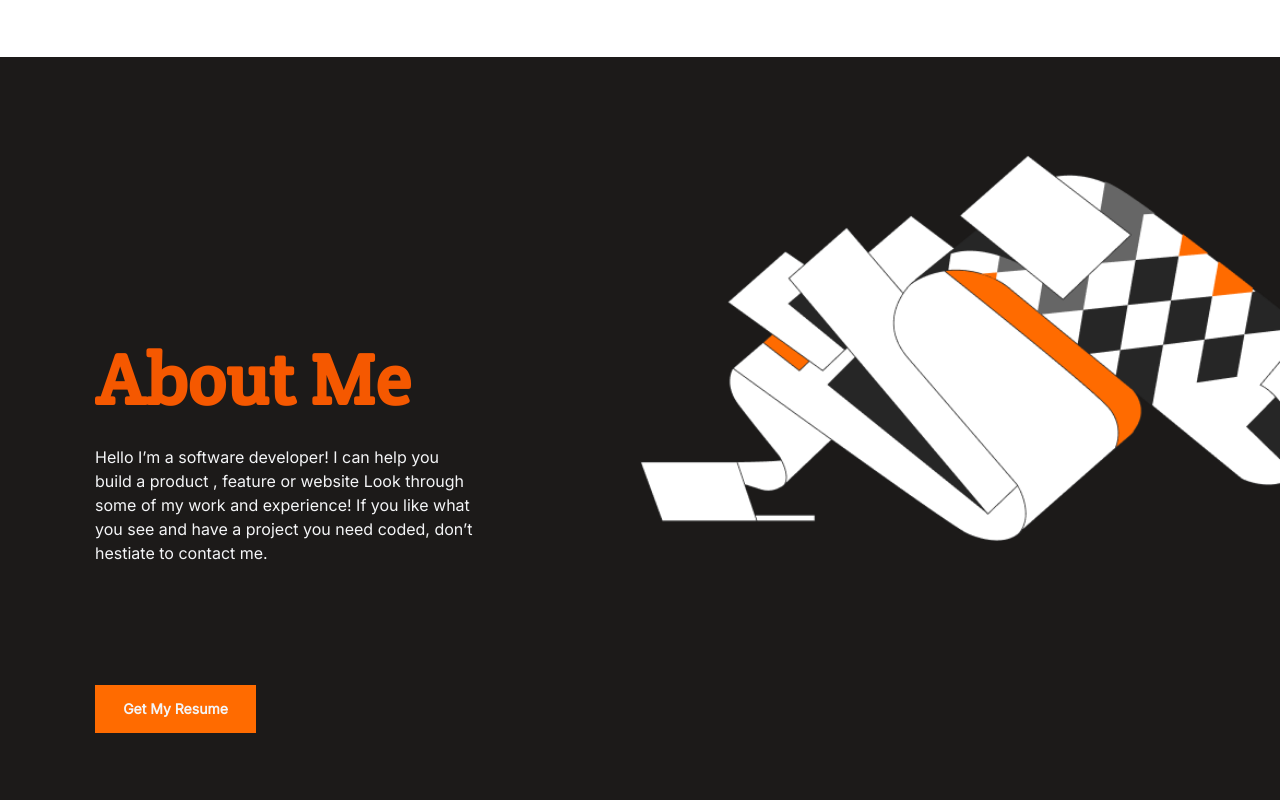
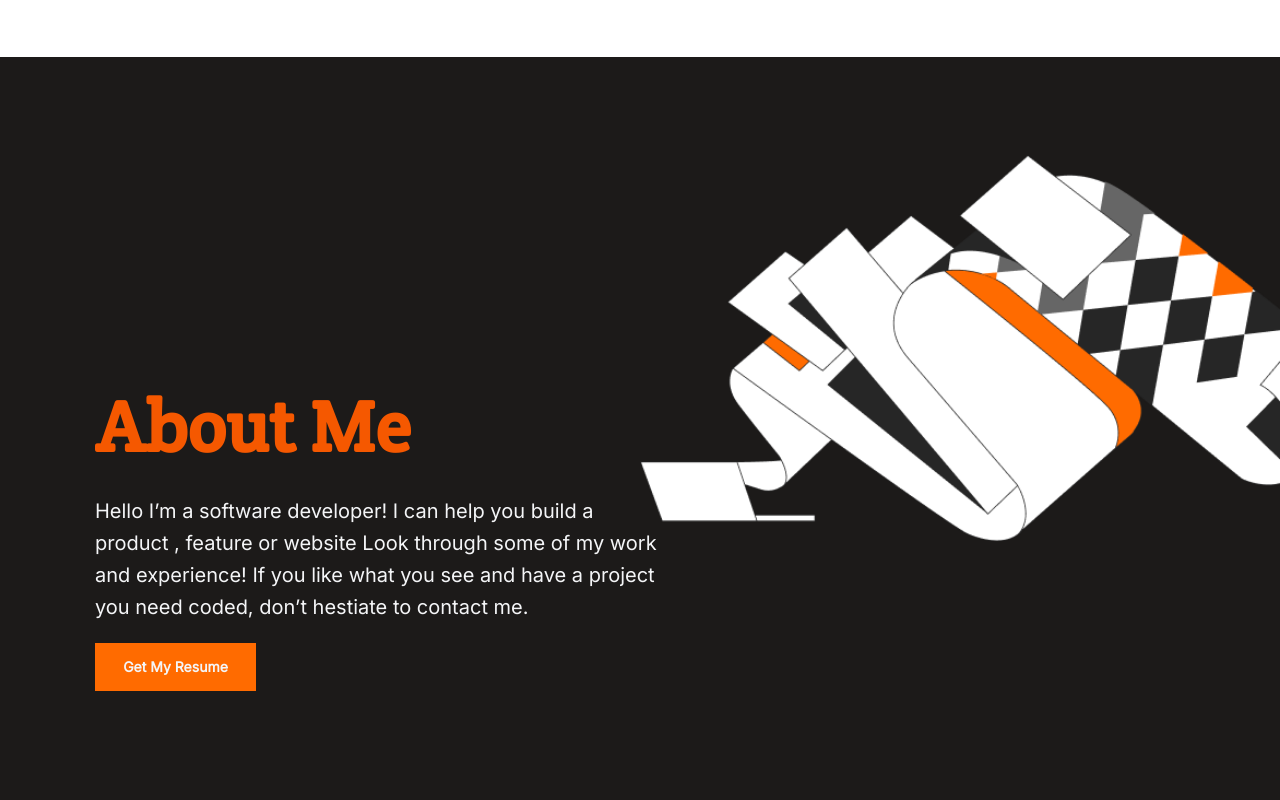
Before and after one commit to ahmedadel56/ahmedadel56.github.io, a website: page index.html in a window 1280 px wide. Shown: the part 2680-3480 px from the top of the page. Drawn offline with Linux system fonts and the light colour scheme.

Commit message:
The paragraph of about me sction issu solved

```diff
--- a/style.css
+++ b/style.css
@@ -299,6 +299,7 @@ form button {
   width: 140px;
   height: 55px;
   margin: 10px auto auto 10px;
+  background-color: #ff6b00;
 }
 
 /* about me section */
@@ -319,13 +320,13 @@ form button {
   background-image: url(./images/Group.png);
   background-repeat: no-repeat;
   background-position: 100% 100%;
-  overflow: hidden;
+
 }
 
 .about-me .title h2 {
   font-family: 'Crete Round', sans-serif;
   font-size: 72px;
-  line-height: 81px;
+  line-height: 88px;
   color: #f55800;
   flex: none;
   order: 0;
@@ -334,12 +335,12 @@ form button {
 }
 
 .about-me p {
-  width: 90%;
-  height: 30vh;
-  font-family: 'Inter', sans-serif;
+  width: 327px;
+  height: 148px;
+  font-family: 'Inter',sans-serif;
   font-size: 16px;
   line-height: 24px;
-  color: #f4f5f7;
+  color: #F4F5F7;
 }
 
 .about-me button {
@@ -726,6 +727,15 @@ form textarea {
     border: 1px solid #fff;
   }
 
+  .me-content P {
+    width: 566px;
+    height: 148px;
+    font-family: 'Inter',sans-serif;
+    font-size: 20px;
+    line-height: 32px;
+
+  }
+
   .tech {
     width: 100%;
   }
```
